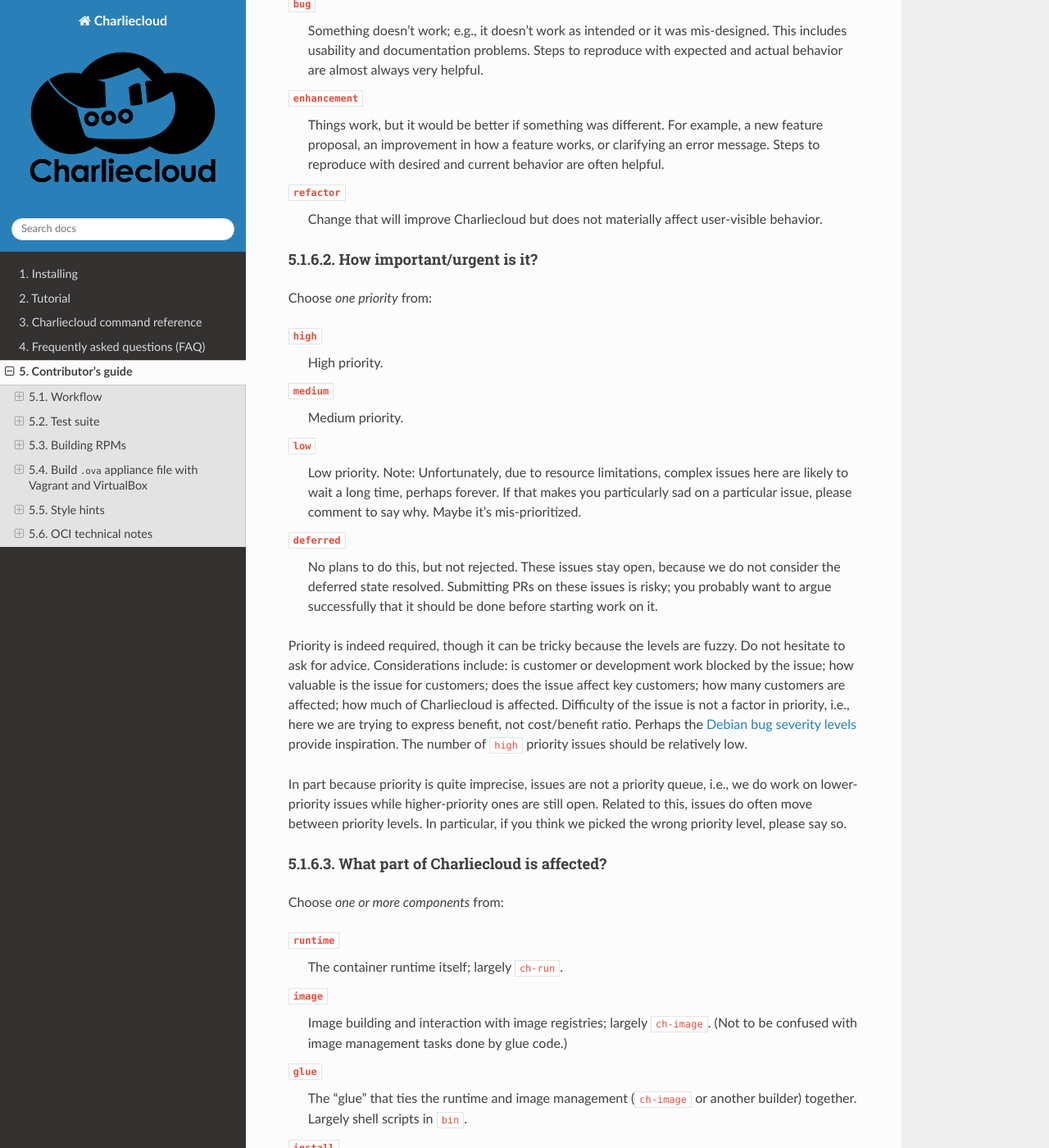
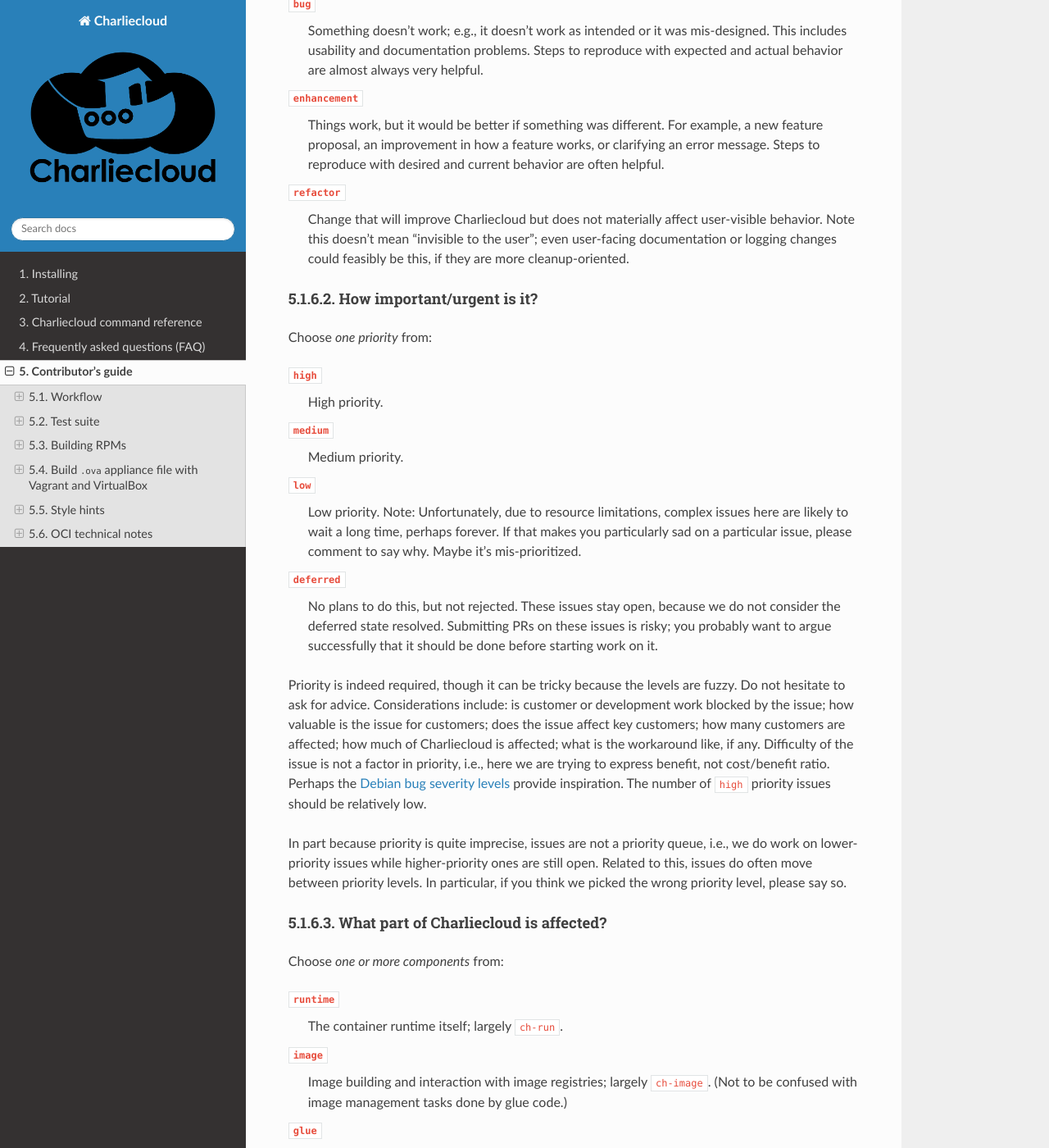
Before and after one commit to hpc/charliecloud, a Sphinx documentation site: the page built from doc/dev.rst, in a window 1280 px wide and 1400 px high, scrolled down 5993 px. Shown: the whole window at 82% size. Built offline with Sphinx 7.4.7 and the Read the Docs theme 2.0.0, drawn with Linux system fonts in a browser that asks for light colours; some of the changed text lies outside the part shown.

Commit message:
twiddle given re-labeling

```diff
--- a/doc/dev.rst
+++ b/doc/dev.rst
@@ -268,7 +268,9 @@
 
 :code:`refactor`
   Change that will improve Charliecloud but does not materially affect
-  user-visible behavior.
+  user-visible behavior. Note this doesn't mean "invisible to the user"; even
+  user-facing documentation or logging changes could feasibly be this, if they
+  are more cleanup-oriented.
 
 How important/urgent is it?
 ~~~~~~~~~~~~~~~~~~~~~~~~~~~
@@ -297,11 +299,12 @@
 fuzzy. Do not hesitate to ask for advice. Considerations include: is customer
 or development work blocked by the issue; how valuable is the issue for
 customers; does the issue affect key customers; how many customers are
-affected; how much of Charliecloud is affected. Difficulty of the issue is not
-a factor in priority, i.e., here we are trying to express benefit, not
-cost/benefit ratio. Perhaps the `Debian bug severity levels
-<https://www.debian.org/Bugs/Developer#severities>`_ provide inspiration. The
-number of :code:`high` priority issues should be relatively low.
+affected; how much of Charliecloud is affected; what is the workaround like,
+if any. Difficulty of the issue is not a factor in priority, i.e., here we are
+trying to express benefit, not cost/benefit ratio. Perhaps the `Debian bug
+severity levels <https://www.debian.org/Bugs/Developer#severities>`_ provide
+inspiration. The number of :code:`high` priority issues should be relatively
+low.
 
 In part because priority is quite imprecise, issues are not a priority queue,
 i.e., we do work on lower-priority issues while higher-priority ones are still
@@ -343,9 +346,9 @@
 
 Choose *one or more extras* from:
 
-:code:`usability`
-  Affects usability of any part of Charliecloud, including documentation and
-  project organization.
+:code:`blocked`
+  We can't do this yet because something else needs to happen first. If that
+  something is another issue, mention it in a comment.
 
 :code:`hpc`
   Related specifically to HPC and HPC scaling considerations; e.g.,
@@ -355,6 +358,10 @@
   Course of action is unclear. For example: is the feature a good idea,
   what is a good approach to solve the bug, what additional information is
   needed.
+
+:code:`usability`
+  Affects usability of any part of Charliecloud, including documentation and
+  project organization.
 
 Why was it closed?
 ~~~~~~~~~~~~~~~~~~
```
Also changed, not shown: other parts of doc/dev.rst (+1 -1 lines).
